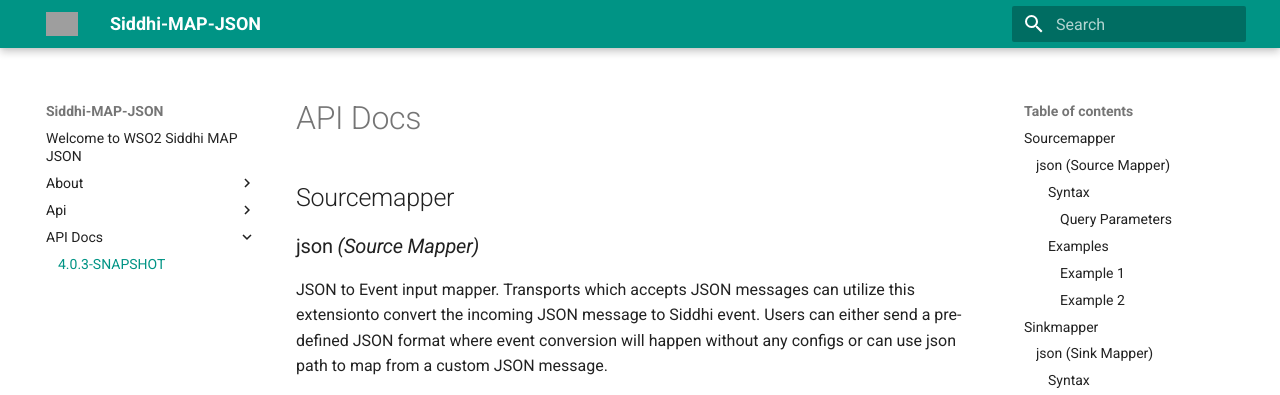
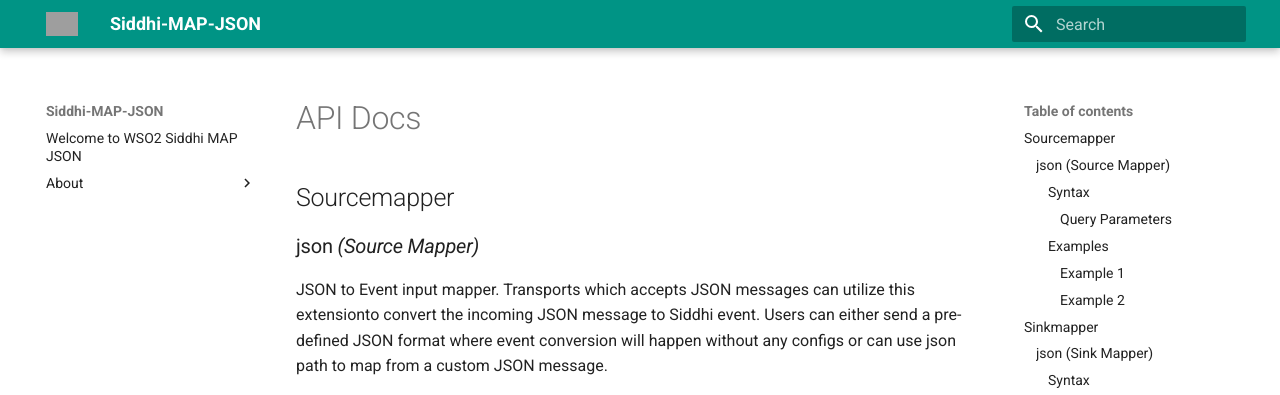
Before and after one commit to siddhi-io/siddhi-map-json, an MkDocs documentation site: the page built from docs/api/4.0.3-SNAPSHOT.md, in a window 1280 px wide. Shown: the top 395 px of the page. Built offline with MkDocs 1.6.1 and Material for MkDocs 9.7.7, drawn with Linux system fonts in a browser that asks for light colours; old or Windows-style settings are respelled for this version of MkDocs; grey boxes are pictures that could not be loaded.

Commit message:
removing api section in mkdocs.yml

```diff
--- a/mkdocs.yml
+++ b/mkdocs.yml
@@ -10,8 +10,4 @@
 - Welcome to WSO2 Siddhi MAP JSON: index.md
 - About:
   - License: about/license.md
-- Api:
-  - 4.0.3-SNAPSHOT: api/4.0.3-SNAPSHOT.md
-- API Docs:
-  - 4.0.3-SNAPSHOT: api/4.0.3-SNAPSHOT.md
 theme: material
```
